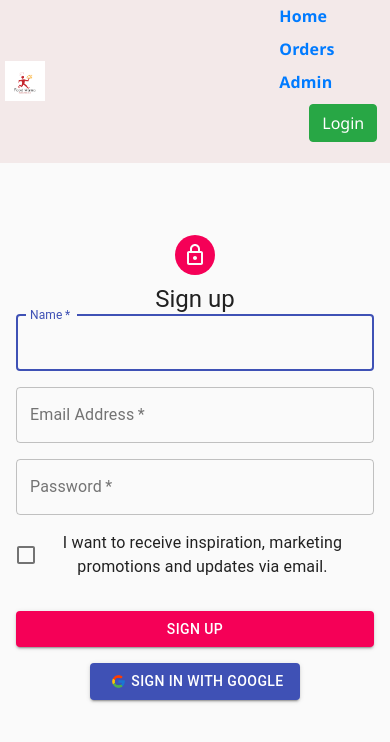
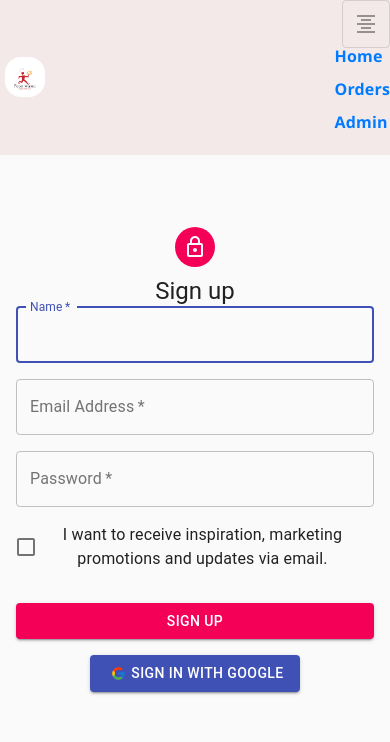
Before and after one commit to jahid58/food-mama-client, a React (Create React App) app: page /login in a window 390 px wide. Shown: the top 742 px of the page. Built offline with nearby package versions, Linux system fonts and the light colour scheme.

Commit message:
rivision

```diff
--- a/package.json
+++ b/package.json
@@ -6,6 +6,7 @@
     "@date-io/date-fns": "^1.3.13",
     "@material-ui/core": "^4.11.3",
     "@material-ui/icons": "^4.11.2",
+    "@material-ui/lab": "^4.0.0-alpha.57",
     "@material-ui/pickers": "^3.3.10",
     "@testing-library/jest-dom": "^5.11.10",
     "@testing-library/react": "^11.2.6",
--- a/src/components/Checkout/Checkout.js
+++ b/src/components/Checkout/Checkout.js
@@ -22,13 +22,13 @@ const Checkout = () => {
       .then((res) => res.json())
       .then((data) => setItem(data));
   }, [id]);
-
   const { foodName, price } = item;
   const handlePlaceOrder = (e) => {
-    const orderInfo = { ...user, orderDate: orderDate, orderFood: item };
+    const orderInfo = { ...user, orderDate:orderDate, orderFood:item };
 
-    if (item.price) {
-      fetch("http://localhost:5000/orderedInfo", {
+  if(item.foodName){
+    fetch("https://blueberry-custard-77892.herokuapp.com/orderedInfo", {
+
       method: "POST",
       headers: { "Content-Type": "application/json" },
       body: JSON.stringify(orderInfo),
--- a/src/components/Navbar/Navbar.css
+++ b/src/components/Navbar/Navbar.css
@@ -1,6 +1,6 @@
 .nav_bar{
     height: 80px;
-    width: 100vw;
+
     background-color: rgb(243, 233, 233);
 }
 .nav_bar img {
@@ -9,28 +9,48 @@
     min-width: 40px;
     max-height: 60px;
     background-position: center;
+    border-radius: 40%;
 }
-.nav_bar ul{
+.nav ul{
     height: 100%;
     width: fit-content;
     list-style: none;
     font-size: 1.3rem;
     font-family: 'Segoe UI', Tahoma, Geneva, Verdana, sans-serif;
     font-weight: 700;
-    margin-left: auto;
+
 }
+
 .nav_bar ul li{
     margin:auto 2vw;
     padding: 5px;
+}
+
+.toggle{
+    display: none ;
+    height: 40px ;
 }
 
 @media only screen and (max-width: 600px) {
     .nav_bar{
         height: 100%;
     }
+    .nav{
+        display: flex;
+        flex-direction: column;
+        height: fit-content;
+    }
     .nav_bar  ul{
-        display: flex;
-      flex-direction: column;
-      font-size: 1rem;
+        flex-direction: column;
+        font-size: 1rem;
+
+    }
+    ul li{
+        margin: 5px 0 !important;
+        padding: 0 !important;
+    }
+    .toggle{
+        display: block;
+        margin-left: auto;
     }
   }
--- a/src/components/Navbar/Navbar.js
+++ b/src/components/Navbar/Navbar.js
@@ -1,35 +1,38 @@
-import React, { useContext } from "react";
+import React, { useContext, useState } from "react";
 import "./Navbar.css";
 import logo from "../../images/logo.png"
 import { Link } from "react-router-dom";
 import { UserContext } from "../../App";
+import FormatAlignCenterIcon from '@material-ui/icons/FormatAlignCenter';
+import ToggleButton from '@material-ui/lab/ToggleButton';
+
 
 const Navbar = () => {
-  const [user, setUser] = useContext(UserContext);
+const [isToggle, setIsToggle] = useState(false)
+ const handleToggle = ()=>{
+  const toggle = isToggle?false:true
+  setIsToggle(toggle)
+ }
+
   return (
-    <div className="nav_bar d-flex">
+    <div className="nav_bar d-flex justify-content-between">
       <img src={logo} className="img img-fluid" alt="" />
-      <ul className="d-flex">
-        <li>
+
+
+<div className='nav'>
+     <div className="toggle"><ToggleButton value="left" aria-label="left aligned"  onClick={handleToggle}>
+        <FormatAlignCenterIcon />
+      </ToggleButton></div>
+        <ul style={{display:isToggle? 'none':'flex'}}><li>
           <Link to="/home">Home</Link>
         </li>
-        <li>
+        <li >
           <Link to="/orders">Orders</Link>
         </li>
-        <li>
+        <li >
           <Link to="/admin">Admin</Link>
         </li>
-        <li>
-          {user.name ? (
-           user.name
-          ) : (
-            <Link to="/login">
-              {" "}
-              <button className="btn btn-success">Login</button>
-            </Link>
-          )}
-        </li>
-      </ul>
+      </ul></div>
     </div>
   );
 };
```
Also changed, not shown: 2 other files (tests, documents, lock files or other folders). Lines whose indentation alone changed are shown as unchanged.
